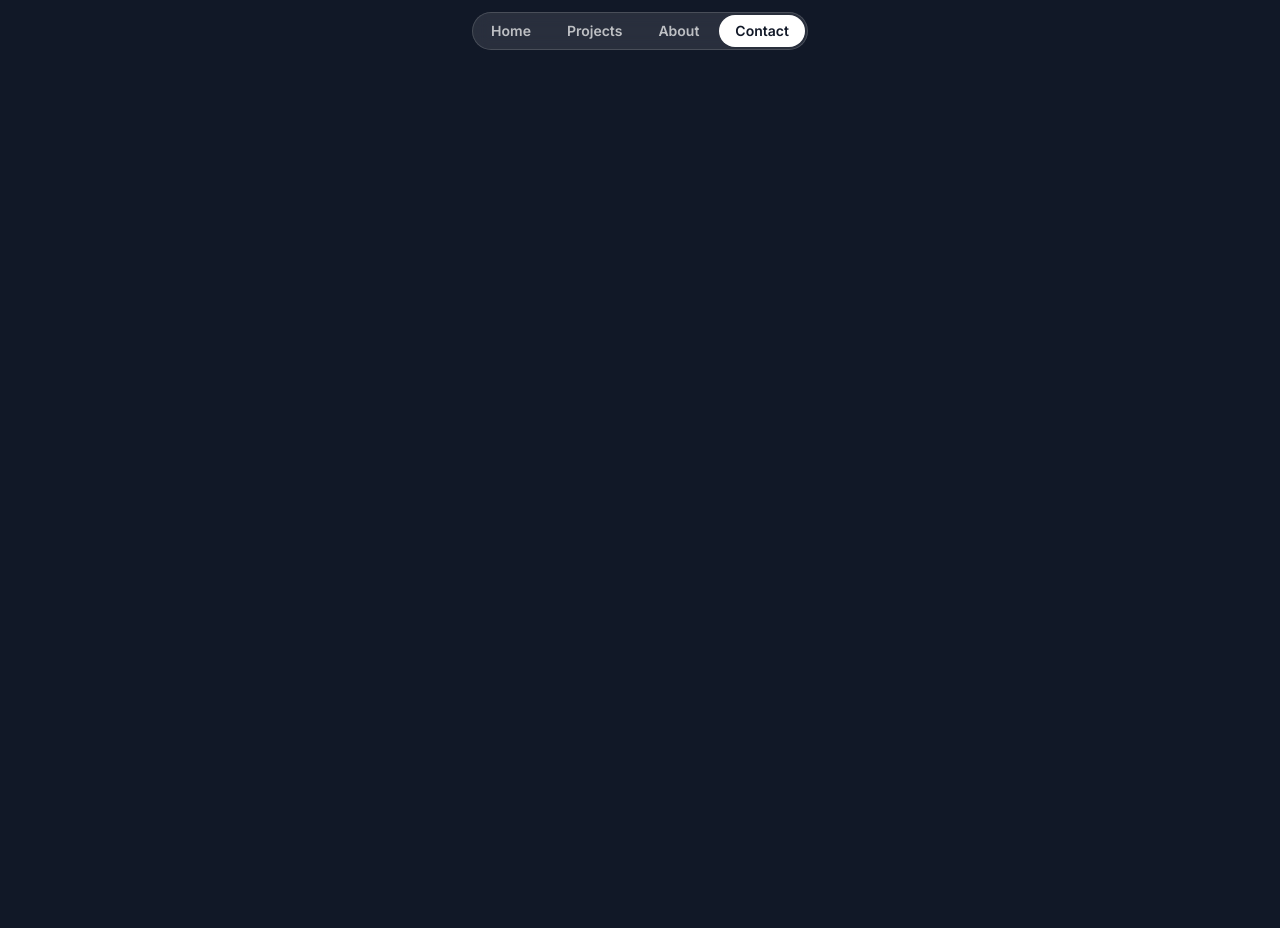
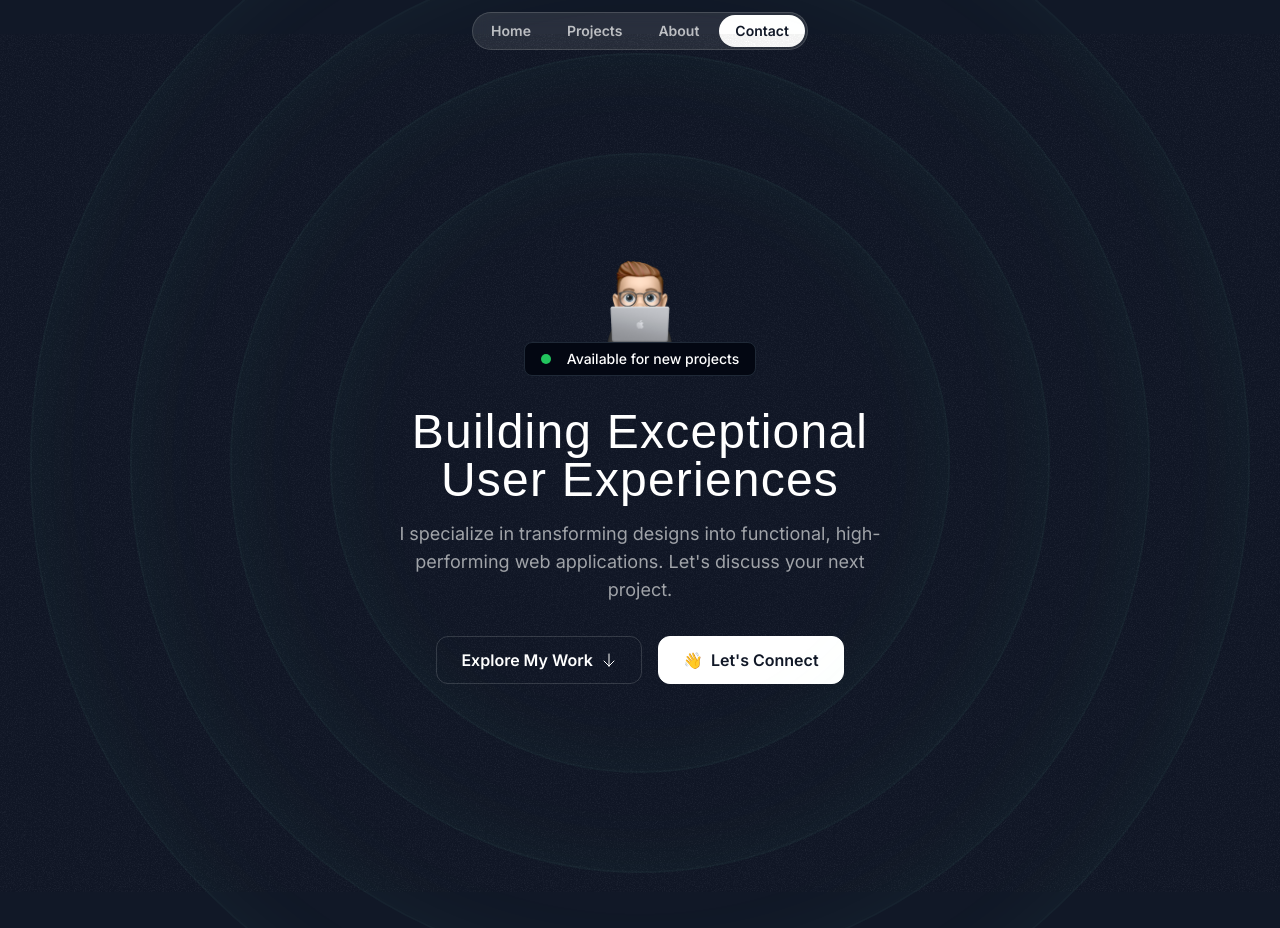
Before and after one commit to m3h3d1/portfolio, a Next.js app: page / in a window 1280 px wide. Shown: the top 928 px of the page. Before the commit the page ends 800 px from the top, so only its background shows below. Built offline with nearby package versions, Linux system fonts and the light colour scheme; a web font is replaced by a local one.

Commit message:
Added Hero Section

```diff
--- a/src/app/globals.css
+++ b/src/app/globals.css
@@ -6,4 +6,7 @@
   .nav-item {
     @apply px-4 py-1.5 rounded-full text-white/70 text-sm font-semibold hover:bg-white/10 hover:text-white transition duration-300;
   }
+  .hero-ring {
+    @apply absolute inset-0 border-2 top-1/2 left-1/2 -translate-x-1/2 -translate-y-1/2 rounded-full border-emerald-300/5 shadow-[0_0_80px_inset] shadow-emerald-300/5;
+  }
 }
--- a/src/app/page.tsx
+++ b/src/app/page.tsx
@@ -1,9 +1,11 @@
 import { Header } from "@/sections/Header";
+import { HeroSection } from "@/sections/Hero";
 
 export default function Home() {
   return (
     <div>
       <Header />
+      <HeroSection />
     </div>
   );
 }
--- a/src/sections/Hero.tsx
+++ b/src/sections/Hero.tsx
@@ -1,3 +1,53 @@
+import memojiImage from "@/assets/images/memoji-computer.png";
+import Image from "next/image";
+import ArrowDown from "@/assets/icons/arrow-down.svg";
+import grainImage from "@/assets/images/grain.jpg";
+
 export const HeroSection = () => {
-  return <div>Hero Section</div>;
+  return (
+    <div className="py-24 md:py-40 lg:py-52 relative z-0 overflow-x-clip" style={{ marginTop: '-4px' }}>
+      <div
+        className="absolute inset-0 -z-30 opacity-5"
+        style={{ backgroundImage: `url(${grainImage.src})` }}
+      ></div>
+      <div className="size-[620px] hero-ring"></div>
+      <div className="size-[820px] hero-ring"></div>
+      <div className="size-[1020px] hero-ring"></div>
+      <div className="size-[1220px] hero-ring"></div>
+      <div className="containter">
+        <div className="flex flex-col items-center">
+          <Image
+            src={memojiImage}
+            className="size-[100px]"
+            alt="Person peeking from behind laptop"
+          />
+          <div className="bg-gray-950 border border-gray-800 px-4 py-1.5 inline-flex items-center gap-4 rounded-lg">
+            <div className="bg-green-500 size-2.5 rounded-full"></div>
+            <div className="text-sm font-medium">
+              Available for new projects
+            </div>
+          </div>
+        </div>
+        <div className="max-w-lg mx-auto">
+          <h1 className="font-serif text-3xl md:text-5xl text-center mt-8 tracking-wide">
+            Building Exceptional User Experiences
+          </h1>
+          <p className="mt-4 text-center text-white/60 md:text-lg">
+            I specialize in transforming designs into functional,
+            high-performing web applications. Let's discuss your next project.
+          </p>
+        </div>
+        <div className="flex flex-col md:flex-row justify-center items-center mt-8 gap-4">
+          <button className="inline-flex items-center gap-2 border border-white/15 px-6 h-12 rounded-xl">
+            <span className="font-semibold">Explore My Work</span>
+            <ArrowDown className="size-4" />
+          </button>
+          <button className="inline-flex items-center gap-2 border border-white bg-white text-gray-900 px-6 h-12 rounded-xl">
+            <span>👋</span>
+            <span className="font-semibold">Let's Connect</span>
+          </button>
+        </div>
+      </div>
+    </div>
+  );
 };
```
